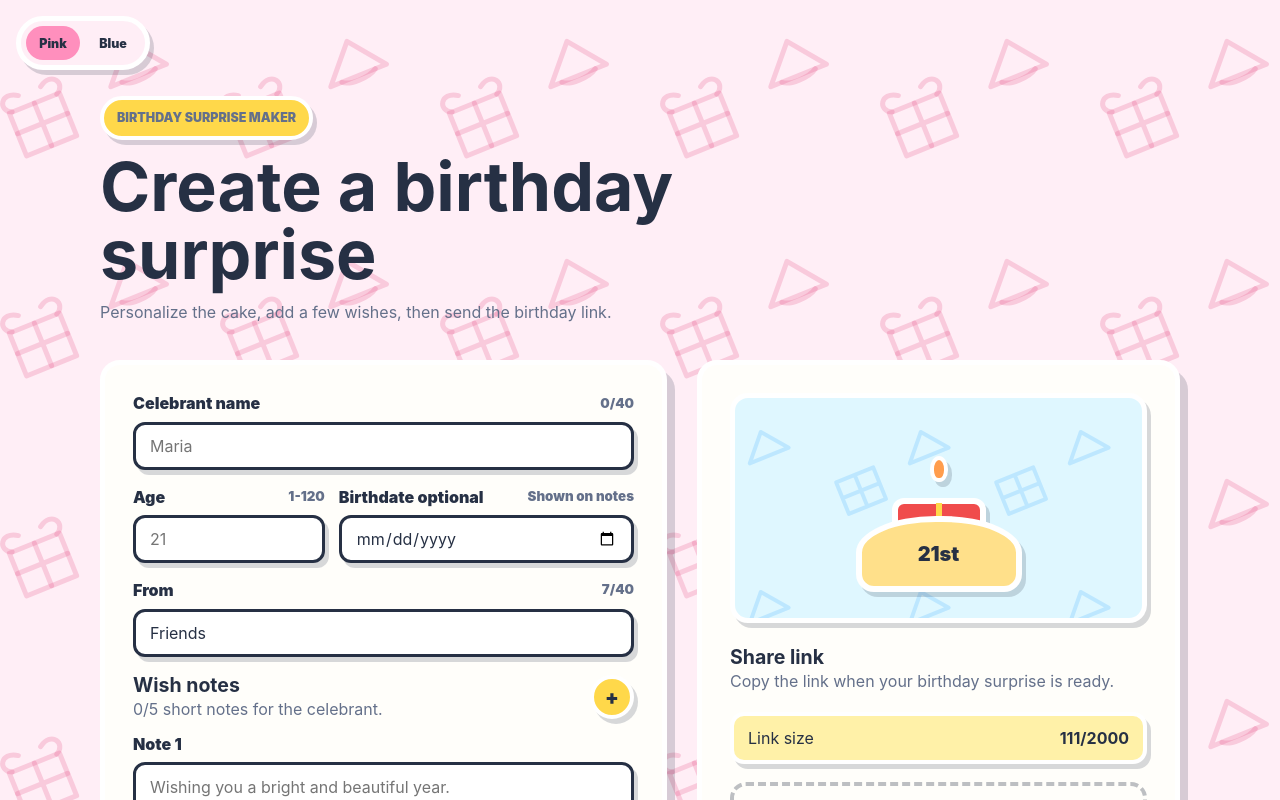
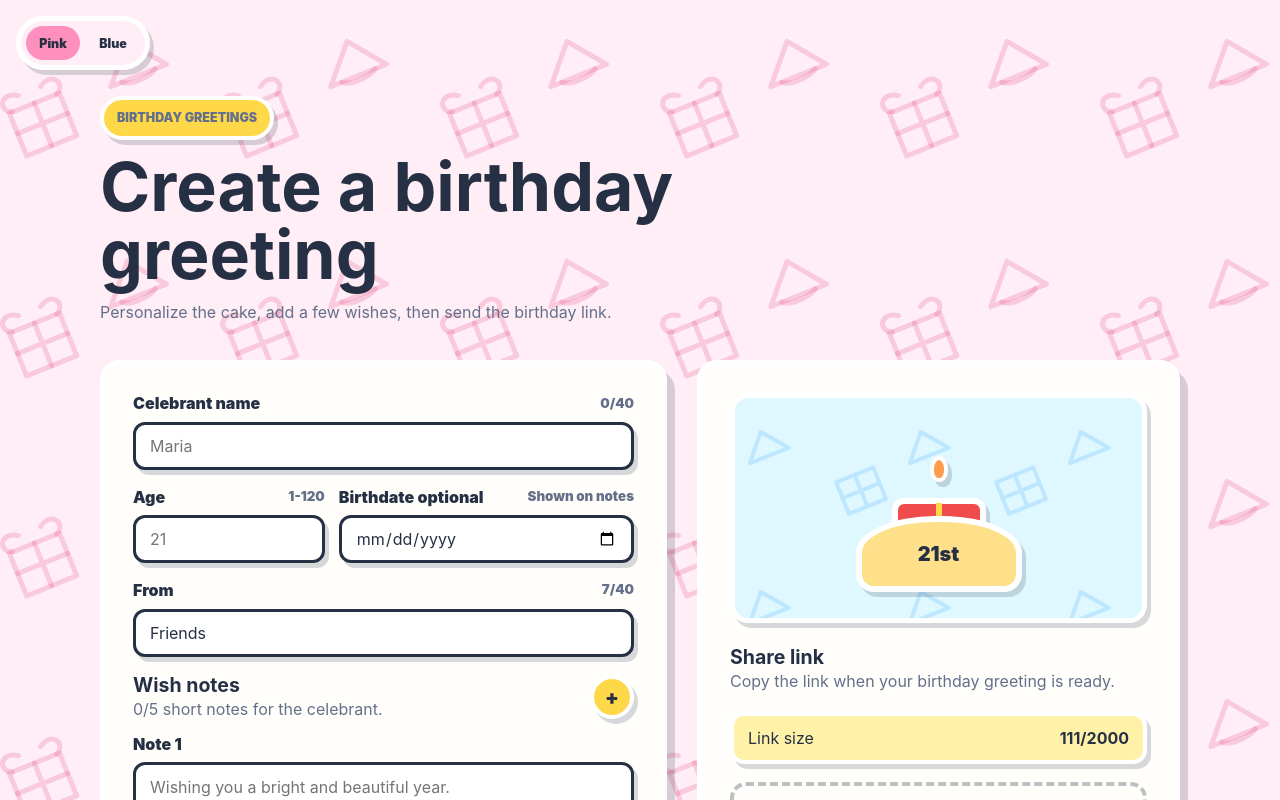
Before and after one commit to getJov/HappBirthdayApp, a React (Vite) app: page / in a window 1280 px wide. Shown: the top 800 px of the page. Built offline with nearby package versions, Linux system fonts and the light colour scheme.

Commit message:
fix: update creator page greeting copy

```diff
--- a/src/App.jsx
+++ b/src/App.jsx
@@ -157,8 +157,8 @@ function Creator({ theme, onThemeChange }) {
       <ThemeToggle theme={theme} onThemeChange={onThemeChange} />
       <div className="creator-shell">
         <section className="creator-hero" aria-labelledby="creator-title">
-          <p className="eyebrow">Birthday surprise maker</p>
-          <h1 id="creator-title">Create a birthday surprise</h1>
+          <p className="eyebrow">Birthday Greetings</p>
+          <h1 id="creator-title">Create a birthday greeting</h1>
           <p>Personalize the cake, add a few wishes, then send the birthday link.</p>
         </section>
 
@@ -263,7 +263,7 @@ function Creator({ theme, onThemeChange }) {
             </div>
 
             <h2>Share link</h2>
-            <p className="muted">Copy the link when your birthday surprise is ready.</p>
+            <p className="muted">Copy the link when your birthday greeting is ready.</p>
 
             <div className="url-meter">
               <span>Link size</span>
```
